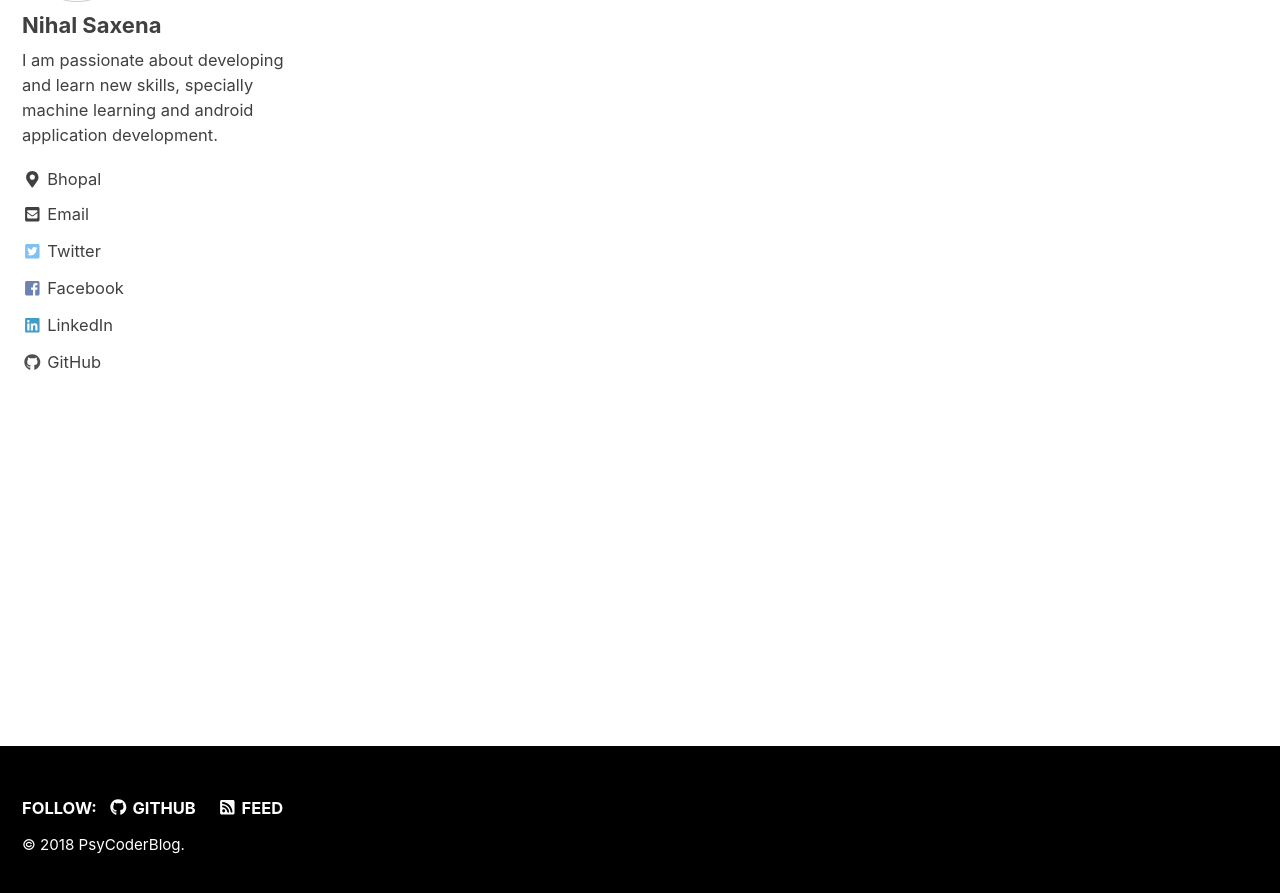
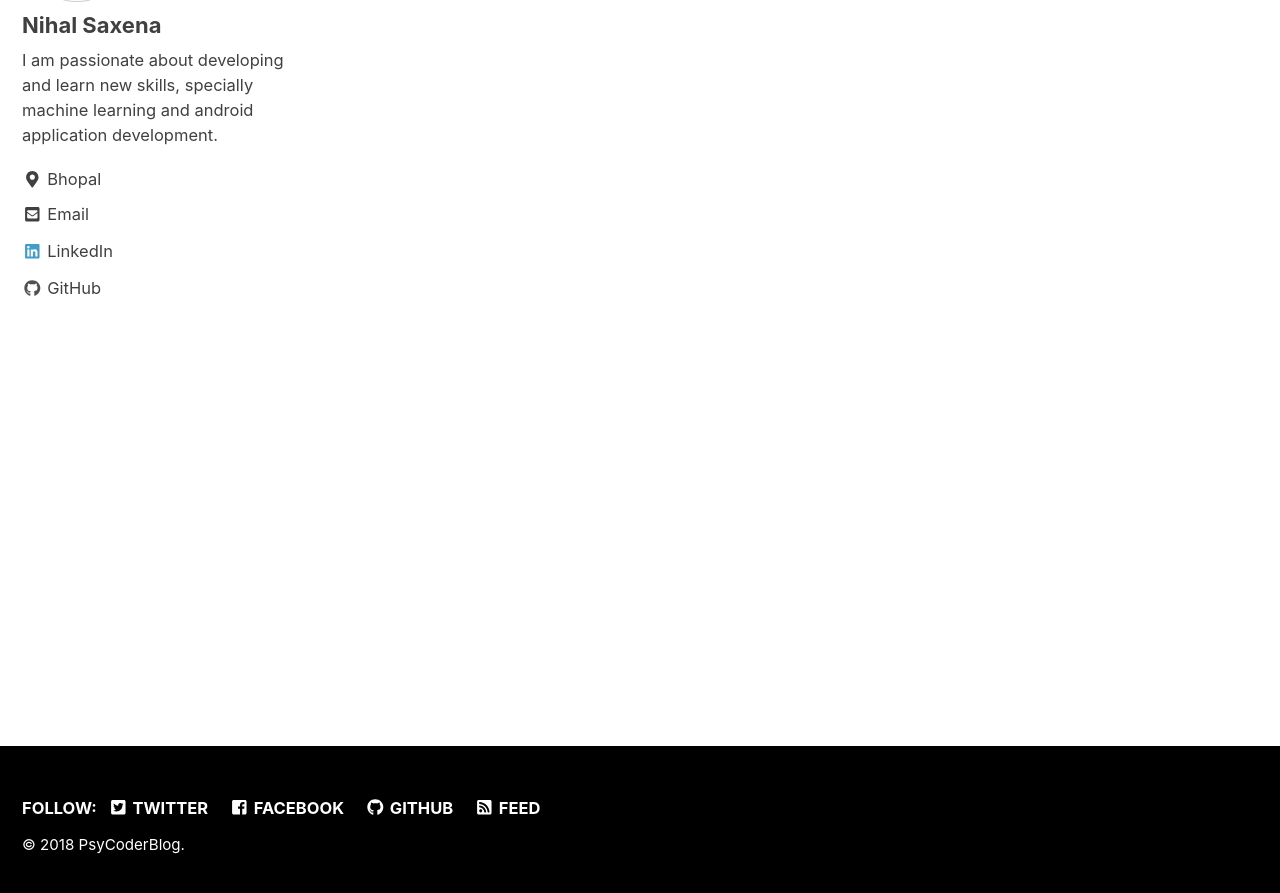
Before and after one commit to saxenanihal95/PsyCoderBlog, a Jekyll site: the page built from index.html, in a window 1280 px wide and 900 px high, scrolled down 267 px. Shown: the top 893 px of the window. Built offline with Jekyll 4.4.1, drawn with Linux system fonts in a browser that asks for light colours; nearby versions of some CDN libraries; the list of posts is cut into pages by our own code; part of the change alters nothing that is shown.

```diff
--- a/_config.yml
+++ b/_config.yml
@@ -68,9 +68,9 @@ naver_site_verification  :
 
 # Social Sharing
 twitter:
-  username               :
+  username               : "psycoderblog"
 facebook:
-  username               :
+  username               : "psycoderblog"
   app_id                 :
   publisher              :
 og_image                 : # Open Graph/Twitter default site image
@@ -101,7 +101,7 @@ author:
   codepen          :
   dribbble         :
   flickr           :
-  facebook         : "psycoderblog"
+  facebook         :
   foursquare       :
   github           : "saxenanihal95"
   gitlab           :
@@ -115,7 +115,7 @@ author:
   stackoverflow    : # "123456/username" (the last part of your profile url, e.g. https://stackoverflow.com/users/123456/username)
   steam            : # "steamId" (the last part of your profile url, e.g. https://steamcommunity.com/id/steamId/)
   tumblr           :
-  twitter          : "psycoderblog"
+  twitter          :
   vine             :
   weibo            :
   xing             :
@@ -246,6 +246,10 @@ compress_html:
   ignore:
     envs: development
 
+collections:
+  portfolio:
+    output: true
+    permalink: /:collection/:path/
 
 # Defaults
 defaults:
@@ -275,10 +279,8 @@ defaults:
     values:
       layout: single
       author_profile: true
+
 share: true
 search: true
-collections:
-  portfolio:
-    output: true
-    permalink: /:collection/:path/
+
 theme: jekyll-theme-minimal
```
